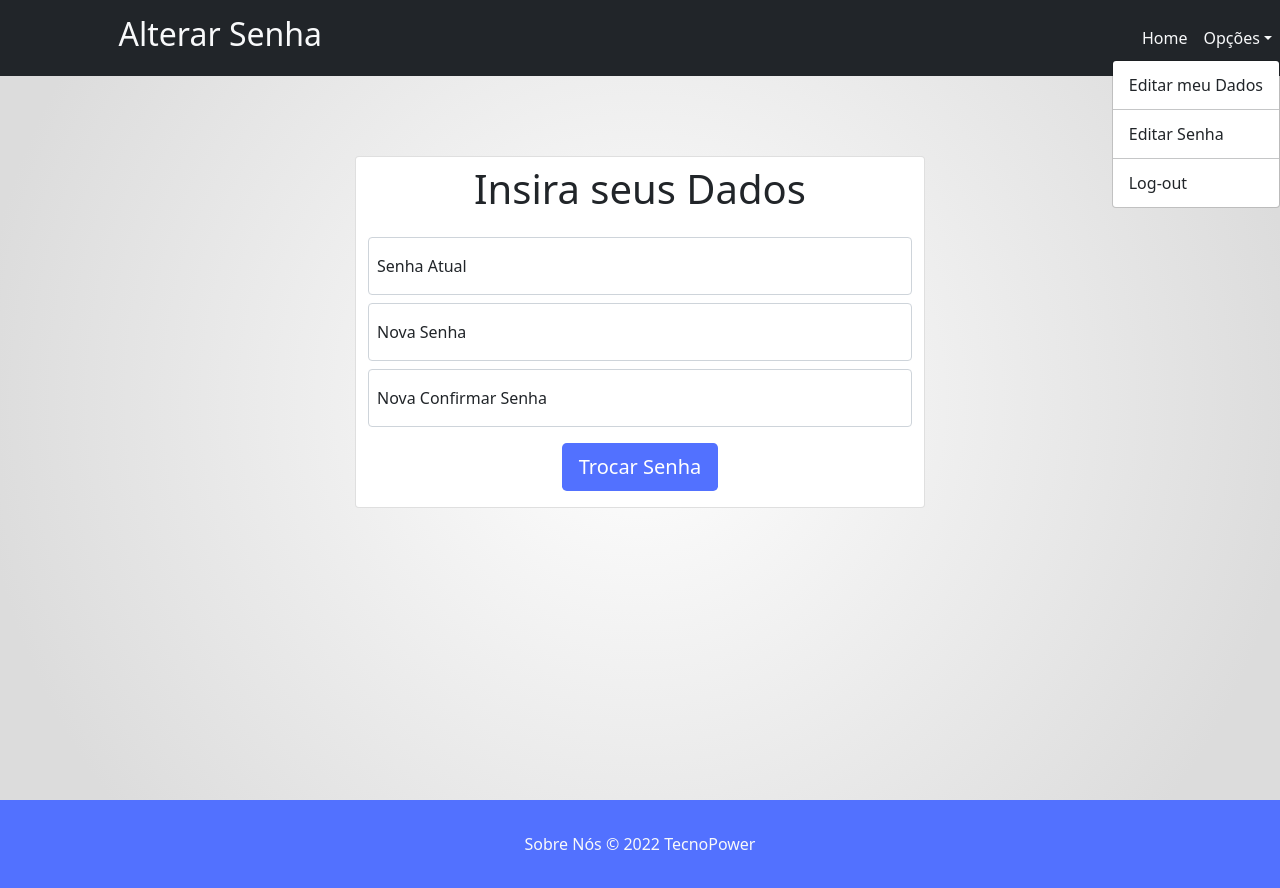
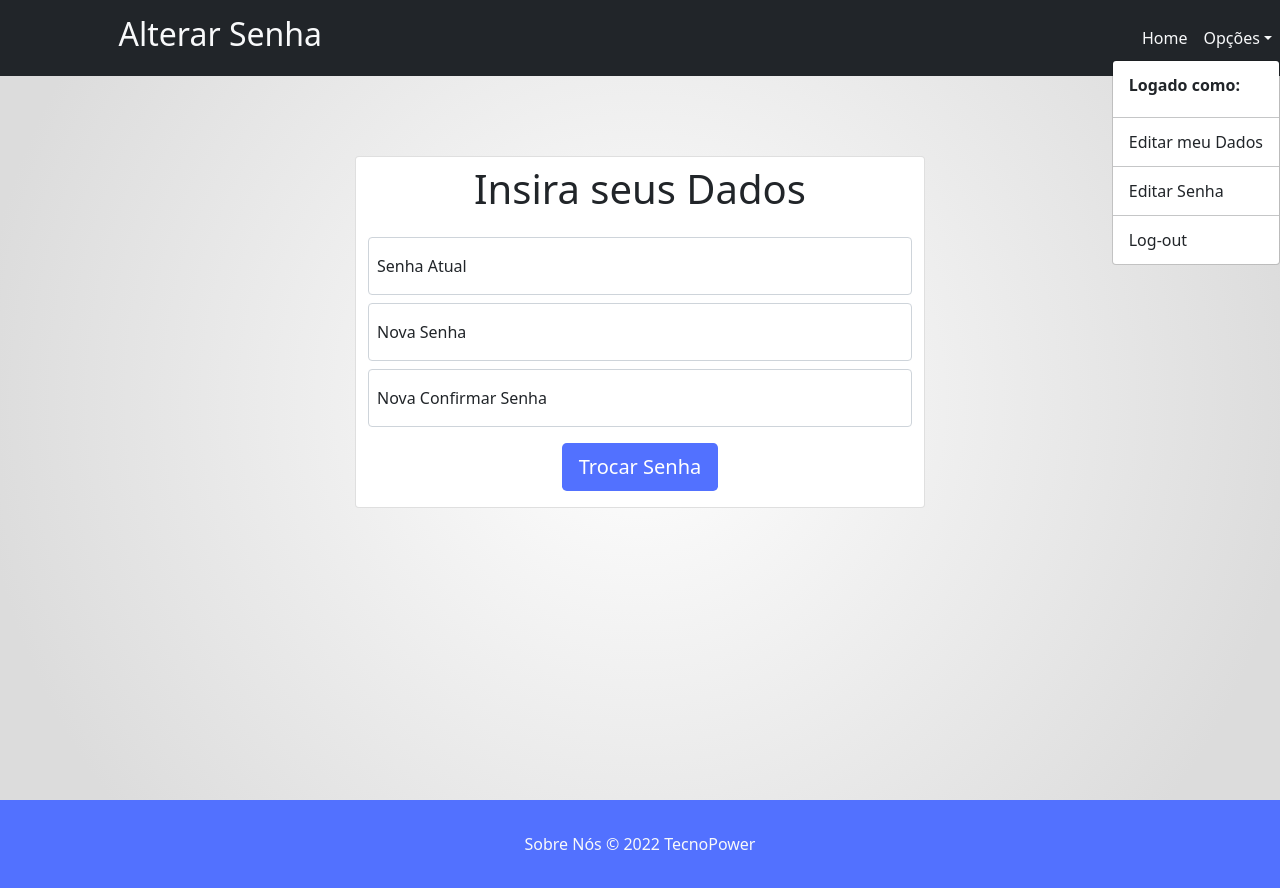
Before and after one commit to TecnoPower/panic-front, a React (Create React App) app: page /senha-log in a window 1280 px wide. Both pictures are taken after a click on the button "Opções". Built offline with nearby package versions, Linux system fonts and the light colour scheme; no server answers.

Commit message:
Update Navbar com primeiro nome do usuário

```diff
--- a/src/components/Navbar.js
+++ b/src/components/Navbar.js
@@ -1,12 +1,21 @@
 import 'bootstrap/dist/css/bootstrap.css';
 import '../css/auxBootstrap.css';
-import React, { useContext } from 'react';
+import React, { useContext, useEffect, useState } from 'react';
 import { UserContext } from '../App';
 import { Navigate } from 'react-router';
 import { useNavigate } from 'react-router-dom';
+import { axiosInstance } from '../config/axios';
 export const Navbar = (props) => {
     const { token, setToken } = useContext(UserContext);
     const { tipo, setTipo } = useContext(UserContext);
+    const [nameUser, setNameUser] = useState('')
+    useEffect(() => {
+        if (tipo) {
+            axiosInstance.get('/api/return/name').then((res) => {
+                setNameUser(res.data.name);
+            })
+        }
+    }, [])
     let navigate = useNavigate();
     if (props.tipo === null || props.tipo === "" || props.tipo === 1) {
         return (
@@ -37,7 +46,7 @@ export const Navbar = (props) => {
                 <div className="collapse navbar-collapse ps-2" id="navbarSupportedContent">
                     <ul className="navbar-nav ms-auto">
                         <li className="nav-item">
-                            <a className="nav-link text-light cursorPointer" aria-current="page" onClick={() => navigate("/home")} >Home</a>
+                            <a className="nav-link text-light cursorPointer" onClick={() => navigate("/home")} >Home</a>
                         </li>
                         <li className="nav-item dropdown d-none d-lg-block">
                             <a className="nav-link dropdown-toggle text-light cursorPointer" id="navbarDropdown" role="button"
@@ -45,13 +54,21 @@ export const Navbar = (props) => {
                                 Opções
                             </a>
                             <ul className="dropdown-menu dropdown-menu-end" aria-labelledby="navbarDropdown">
-                                <li><a className="dropdown-item cursorPointer" onClick={() => { navigate("/edit") }}>Editar meu Dados</a>
+                                <li>
+                                    <p className="dropdown-item fw-bold texto-nome">Logado como: {nameUser.split(' ').slice(0, 1).join(' ')}</p>
                                 </li>
                                 <li>
                                     <hr className="dropdown-divider" />
                                 </li>
-                                <li><a className="dropdown-item cursorPointer"
-                                    onClick={() => { navigate("/senha-log") }}>Editar Senha</a>
+                                <li>
+                                    <a className="dropdown-item cursorPointer" onClick={() => { navigate("/edit") }}>Editar meu Dados</a>
+                                </li>
+                                <li>
+                                    <hr className="dropdown-divider" />
+                                </li>
+                                <li>
+                                    <a className="dropdown-item cursorPointer"
+                                        onClick={() => { navigate("/senha-log") }}>Editar Senha</a>
                                 </li>
                                 <li>
                                     <hr className="dropdown-divider" />
@@ -69,10 +86,14 @@ export const Navbar = (props) => {
                             </ul>
                         </li>
                         <li className="nav-item d-lg-none d-xxl-none d-xl-none">
+                            <p className="nav-link text-light fw-bold texto-nome">Logado como: {nameUser.split(' ').slice(0, 1).join(' ')}</p>
+                            <hr className="dropdown-divider text-light" />
+                        </li>
+                        <li className="nav-item d-lg-none d-xxl-none d-xl-none">
                             <a className="nav-link text-light cursorPointer" onClick={() => { navigate("/edit") }}>Editar meu Dados</a>
                         </li>
                         <li className="nav-item d-lg-none d-xxl-none d-xl-none">
-                            <a className="nav-link text-light cursorPointer"   onClick={() => { navigate("/senha-log") }}>Editar Senha</a>
+                            <a className="nav-link text-light cursorPointer" onClick={() => { navigate("/senha-log") }}>Editar Senha</a>
                         </li>
                         <li className="nav-item d-lg-none d-xxl-none d-xl-none">
                             <a className="nav-link text-light cursorPointer" onClick={() => {
```
